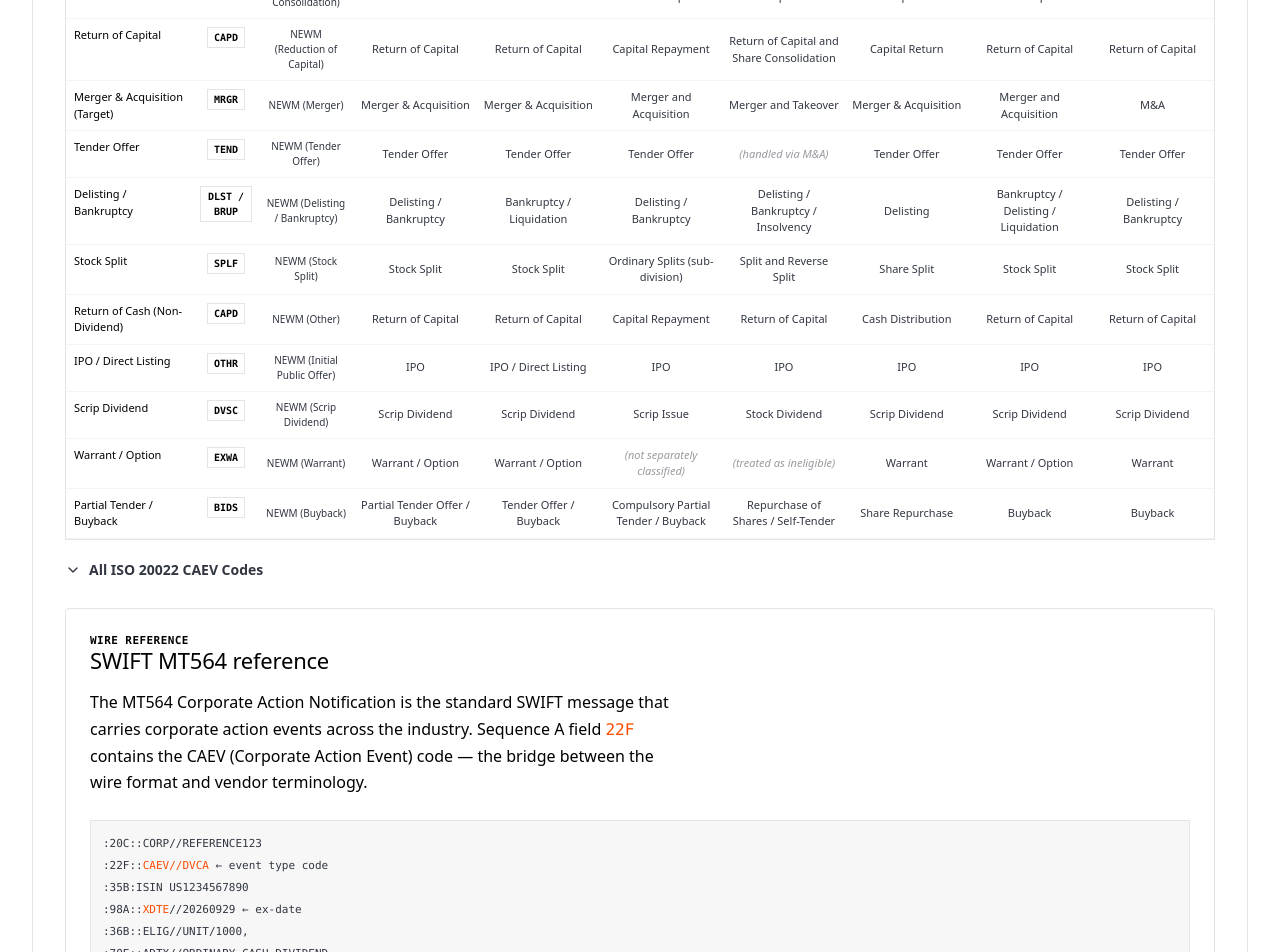
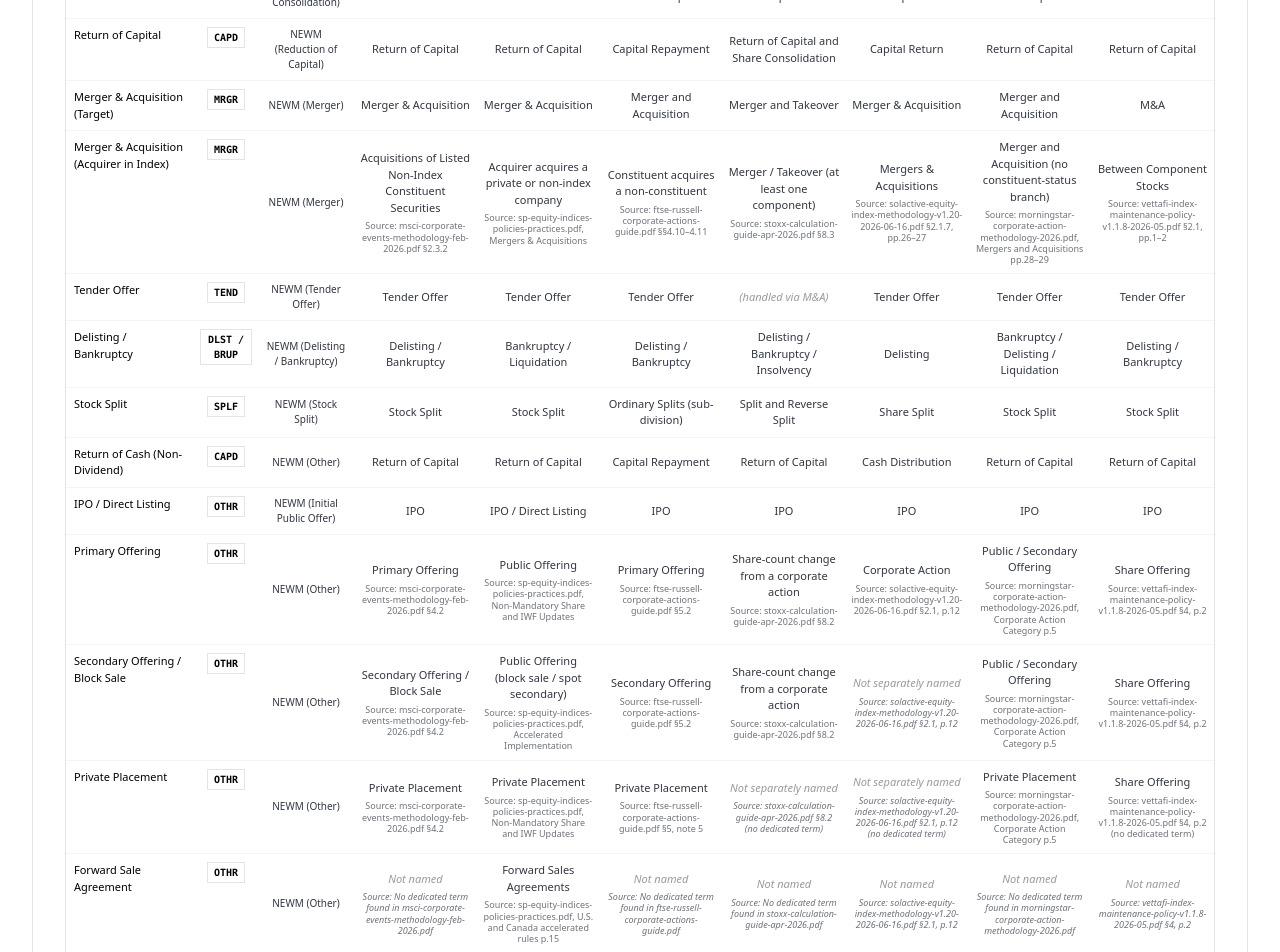
Before and after one commit to zeimhahnu/knowledge-hub, a Next.js app: page /vendors/iso-taxonomy in a window 1280 px wide. Shown: the part 1160-2112 px from the top of the page. Built offline with nearby package versions, Linux system fonts and the light colour scheme.

Commit message:
feat(coac): [task-2026-09-24-coac-rules-iso-mapping-rows] add sourced ISO mapping rows

```diff
--- a/src/app/vendors/iso-taxonomy/page.tsx
+++ b/src/app/vendors/iso-taxonomy/page.tsx
@@ -18,14 +18,20 @@ type EventRow = {
   masterCategory: string;
   isoCAEV: string;
   swiftMT564: string;
-  msci: string;
-  spdj: string;
-  ftse: string;
-  stoxx: string;
-  solactive: string;
-  morningstar: string;
-  vettafi: string;
-};
+  sourceByVendor?: Partial<Record<VendorKey, string>>;
+} & Record<VendorKey, string>;
+
+type VendorKey = "msci" | "spdj" | "ftse" | "stoxx" | "solactive" | "morningstar" | "vettafi";
+
+const VENDOR_COLUMNS: readonly { key: VendorKey; label: string }[] = [
+  { key: "msci", label: "MSCI" },
+  { key: "spdj", label: "S&P DJI" },
+  { key: "ftse", label: "FTSE Russell" },
+  { key: "stoxx", label: "STOXX" },
+  { key: "solactive", label: "Solactive" },
+  { key: "morningstar", label: "Morningstar" },
+  { key: "vettafi", label: "VettaFi" },
+];
 
 const MASTER_TABLE: EventRow[] = [
   {
@@ -125,6 +131,27 @@ const MASTER_TABLE: EventRow[] = [
     vettafi: "M&A",
   },
   {
+    masterCategory: "Merger & Acquisition (Acquirer in Index)",
+    isoCAEV: "MRGR",
+    swiftMT564: "NEWM (Merger)",
+    msci: "Acquisitions of Listed Non-Index Constituent Securities",
+    spdj: "Acquirer acquires a private or non-index company",
+    ftse: "Constituent acquires a non-constituent",
+    stoxx: "Merger / Takeover (at least one component)",
+    solactive: "Mergers & Acquisitions",
+    morningstar: "Merger and Acquisition (no constituent-status branch)",
+    vettafi: "Between Component Stocks",
+    sourceByVendor: {
+      msci: "msci-corporate-events-methodology-feb-2026.pdf §2.3.2",
+      spdj: "sp-equity-indices-policies-practices.pdf, Mergers & Acquisitions",
+      ftse: "ftse-russell-corporate-actions-guide.pdf §§4.10–4.11",
+      stoxx: "stoxx-calculation-guide-apr-2026.pdf §8.3",
+      solactive: "solactive-equity-index-methodology-v1.20-2026-06-16.pdf §2.1.7, pp.26–27",
+      morningstar: "morningstar-corporate-action-methodology-2026.pdf, Mergers and Acquisitions pp.28–29",
+      vettafi: "vettafi-index-maintenance-policy-v1.1.8-2026-05.pdf §2.1, pp.1–2",
+    },
+  },
+  {
     masterCategory: "Tender Offer",
     isoCAEV: "TEND",
     swiftMT564: "NEWM (Tender Offer)",
@@ -185,6 +212,90 @@ const MASTER_TABLE: EventRow[] = [
     vettafi: "IPO",
   },
   {
+    masterCategory: "Primary Offering",
+    isoCAEV: "OTHR",
+    swiftMT564: "NEWM (Other)",
+    msci: "Primary Offering",
+    spdj: "Public Offering",
+    ftse: "Primary Offering",
+    stoxx: "Share-count change from a corporate action",
+    solactive: "Corporate Action",
+    morningstar: "Public / Secondary Offering",
+    vettafi: "Share Offering",
+    sourceByVendor: {
+      msci: "msci-corporate-events-methodology-feb-2026.pdf §4.2",
+      spdj: "sp-equity-indices-policies-practices.pdf, Non-Mandatory Share and IWF Updates",
+      ftse: "ftse-russell-corporate-actions-guide.pdf §5.2",
+      stoxx: "stoxx-calculation-guide-apr-2026.pdf §8.2",
+      solactive: "solactive-equity-index-methodology-v1.20-2026-06-16.pdf §2.1, p.12",
+      morningstar: "morningstar-corporate-action-methodology-2026.pdf, Corporate Action Category p.5",
+      vettafi: "vettafi-index-maintenance-policy-v1.1.8-2026-05.pdf §4, p.2",
+    },
+  },
+  {
+    masterCategory: "Secondary Offering / Block Sale",
+    isoCAEV: "OTHR",
+    swiftMT564: "NEWM (Other)",
+    msci: "Secondary Offering / Block Sale",
+    spdj: "Public Offering (block sale / spot secondary)",
+    ftse: "Secondary Offering",
+    stoxx: "Share-count change from a corporate action",
+    solactive: "Not separately named",
+    morningstar: "Public / Secondary Offering",
+    vettafi: "Share Offering",
+    sourceByVendor: {
+      msci: "msci-corporate-events-methodology-feb-2026.pdf §4.2",
+      spdj: "sp-equity-indices-policies-practices.pdf, Accelerated Implementation",
+      ftse: "ftse-russell-corporate-actions-guide.pdf §5.2",
+      stoxx: "stoxx-calculation-guide-apr-2026.pdf §8.2",
+      solactive: "solactive-equity-index-methodology-v1.20-2026-06-16.pdf §2.1, p.12",
+      morningstar: "morningstar-corporate-action-methodology-2026.pdf, Corporate Action Category p.5",
+      vettafi: "vettafi-index-maintenance-policy-v1.1.8-2026-05.pdf §4, p.2",
+    },
+  },
+  {
+    masterCategory: "Private Placement",
+    isoCAEV: "OTHR",
+    swiftMT564: "NEWM (Other)",
+    msci: "Private Placement",
+    spdj: "Private Placement",
+    ftse: "Private Placement",
+    stoxx: "Not separately named",
+    solactive: "Not separately named",
+    morningstar: "Private Placement",
+    vettafi: "Share Offering",
+    sourceByVendor: {
+      msci: "msci-corporate-events-methodology-feb-2026.pdf §4.2",
+      spdj: "sp-equity-indices-policies-practices.pdf, Non-Mandatory Share and IWF Updates",
+      ftse: "ftse-russell-corporate-actions-guide.pdf §5, note 5",
+      stoxx: "stoxx-calculation-guide-apr-2026.pdf §8.2 (no dedicated term)",
+      solactive: "solactive-equity-index-methodology-v1.20-2026-06-16.pdf §2.1, p.12 (no dedicated term)",
+      morningstar: "morningstar-corporate-action-methodology-2026.pdf, Corporate Action Category p.5",
+      vettafi: "vettafi-index-maintenance-policy-v1.1.8-2026-05.pdf §4, p.2 (no dedicated term)",
+    },
+  },
+  {
+    masterCategory: "Forward Sale Agreement",
+    isoCAEV: "OTHR",
+    swiftMT564: "NEWM (Other)",
+    msci: "Not named",
+    spdj: "Forward Sales Agreements",
+    ftse: "Not named",
+    stoxx: "Not named",
+    solactive: "Not named",
+    morningstar: "Not named",
+    vettafi: "Not named",
+    sourceByVendor: {
+      msci: "No dedicated term found in msci-corporate-events-methodology-feb-2026.pdf",
+      spdj: "sp-equity-indices-policies-practices.pdf, U.S. and Canada accelerated rules p.15",
+      ftse: "No dedicated term found in ftse-russell-corporate-actions-guide.pdf",
+      stoxx: "No dedicated term found in stoxx-calculation-guide-apr-2026.pdf",
+      solactive: "solactive-equity-index-methodology-v1.20-2026-06-16.pdf §2.1, p.12",
+      morningstar: "No dedicated term found in morningstar-corporate-action-methodology-2026.pdf",
+      vettafi: "vettafi-index-maintenance-policy-v1.1.8-2026-05.pdf §4, p.2",
+    },
+  },
+  {
     masterCategory: "Scrip Dividend",
     isoCAEV: "DVSC",
     swiftMT564: "NEWM (Scrip Dividend)",
@@ -220,6 +331,27 @@ const MASTER_TABLE: EventRow[] = [
     morningstar: "Buyback",
     vettafi: "Buyback",
   },
+  {
+    masterCategory: "Share Buyback",
+    isoCAEV: "BIDS / SHOP",
+    swiftMT564: "NEWM (Buyback)",
+    msci: "Share Buy-backs / Progressive Open-Market Buybacks",
+    spdj: "Dutch Auction / Self-Tender Offer Buyback",
+    ftse: "Compulsory Partial Tender / Buyback",
+    stoxx: "Repurchase of Shares / Self-Tender",
+    solactive: "Capital Decrease",
+    morningstar: "Dutch Auctions / Buyback of Shares / Self-Tender Offer Buybacks",
+    vettafi: "Share Buy-Backs",
+    sourceByVendor: {
+      msci: "msci-corporate-events-methodology-feb-2026.pdf §§2.4.1–2.4.3, 2.6.2, pp.14–15, 17",
+      spdj: "sp-equity-indices-policies-practices.pdf, Non-Mandatory Share and IWF Updates p.14",
+      ftse: "ftse-russell-corporate-actions-guide.pdf §4.8, pp.11–12",
+      stoxx: "stoxx-calculation-guide-apr-2026.pdf §8.1.7, p.22",
+      solactive: "solactive-equity-index-methodology-v1.20-2026-06-16.pdf §2.1.5, p.23",
+      morningstar: "morningstar-corporate-action-methodology-2026.pdf, Nonmandatory Methodology p.37",
+      vettafi: "vettafi-index-maintenance-policy-v1.1.8-2026-05.pdf §4, p.2",
+    },
+  },
 ];
 
 const CAEV_CODES = [
@@ -254,8 +386,6 @@ const CAEV_CODES = [
   { code: "BRUP", name: "Bankruptcy", desc: "Insolvency proceedings; OFFO is the Offeror narrative qualifier on field 70a, not an event" },
 ];
 
-const VENDORS = ["MSCI", "S&P DJI", "FTSE Russell", "STOXX", "Solactive", "Morningstar", "VettaFi"];
-
 export default function IsoTaxonomyPage() {
   const [search, setSearch] = useState("");
   const [selectedCategory, setSelectedCategory] = useState<string | null>(null);
@@ -266,10 +396,7 @@ export default function IsoTaxonomyPage() {
       search === "" ||
       row.masterCategory.toLowerCase().includes(search.toLowerCase()) ||
       row.isoCAEV.toLowerCase().includes(search.toLowerCase()) ||
-      VENDORS.some(
-        (v) =>
-          (row as Record<string, string>)[v.toLowerCase().replace(" ", "")]?.toLowerCase().includes(search.toLowerCase())
-      )
+      VENDOR_COLUMNS.some(({ key }) => row[key].toLowerCase().includes(search.toLowerCase()))
   );
 
   return (
@@ -374,9 +501,9 @@ export default function IsoTaxonomyPage() {
                     <th className="w-32 break-words px-2 py-2 text-left font-semibold text-muted-foreground">Event</th>
                     <th className="w-16 break-words px-1.5 py-2 text-center font-semibold text-muted-foreground">ISO CAEV</th>
                     <th className="w-24 break-words px-1.5 py-2 text-center font-semibold text-muted-foreground">SWIFT MT564</th>
-                    {VENDORS.map((v) => (
-                      <th key={v} className="break-words px-1.5 py-2 text-center font-semibold text-muted-foreground">
-                        {v}
+                    {VENDOR_COLUMNS.map(({ key, label }) => (
+                      <th key={key} className="break-words px-1.5 py-2 text-center font-semibold text-muted-foreground">
+                        {label}
                       </th>
                     ))}
                   </tr>
@@ -410,19 +537,21 @@ export default function IsoTaxonomyPage() {
                           </span>
                         </td>
                         <td className="break-words px-1.5 py-2 text-center text-[10px] text-muted-foreground">{row.swiftMT564}</td>
-                        {[
-                          row.msci, row.spdj, row.ftse, row.stoxx,
-                          row.solactive, row.morningstar, row.vettafi,
-                        ].map((val, j) => (
+                        {VENDOR_COLUMNS.map(({ key }) => (
                           <td
-                            key={j}
+                            key={key}
                             className={`break-words px-1.5 py-2 text-center text-muted-foreground ${
-                              val.includes("not separately") || val.includes("ineligible") || val.includes("handled via")
+                              row[key].toLowerCase().includes("not separately") || row[key].toLowerCase().includes("ineligible") || row[key].toLowerCase().includes("handled via") || row[key].toLowerCase() === "not named"
                                 ? "text-muted-foreground/50 italic"
                                 : ""
                             }`}
                           >
-                            {val}
+                            <div>{row[key]}</div>
+                            {row.sourceByVendor?.[key] && (
+                              <div className="mt-1 text-[9px] font-normal leading-tight text-muted-foreground/70">
+                                Source: {row.sourceByVendor[key]}
+                              </div>
+                            )}
                           </td>
                         ))}
                       </tr>
@@ -434,10 +563,7 @@ export default function IsoTaxonomyPage() {
           <div className="grid gap-2 md:hidden">
             {filtered.map((row) => {
               const isHighlighted = selectedCategory === row.masterCategory;
-              const vendors = [
-                ["MSCI", row.msci], ["S&P DJI", row.spdj], ["FTSE Russell", row.ftse],
-                ["STOXX", row.stoxx], ["Solactive", row.solactive], ["Morningstar", row.morningstar], ["VettaFi", row.vettafi],
-              ] as const;
+              const vendors = VENDOR_COLUMNS.map(({ key, label }) => [label, row[key], row.sourceByVendor?.[key]] as const);
               return (
                 <button
                   type="button"
@@ -451,10 +577,11 @@ export default function IsoTaxonomyPage() {
                   </div>
                   <p className="ca-meta mt-2 break-words">{row.swiftMT564}</p>
                   <div className="mt-3 grid grid-cols-2 gap-x-3 gap-y-2">
-                    {vendors.map(([vendor, value]) => (
+                    {vendors.map(([vendor, value, source]) => (
                       <div key={vendor} className="min-w-0 border-t border-border pt-2">
                         <p className="ca-meta">{vendor}</p>
                         <p className="mt-1 break-words text-[11px] leading-relaxed text-muted-foreground">{value}</p>
+                        {source && <p className="mt-1 break-words text-[9px] leading-tight text-muted-foreground/70">Source: {source}</p>}
                       </div>
                     ))}
                   </div>
```
